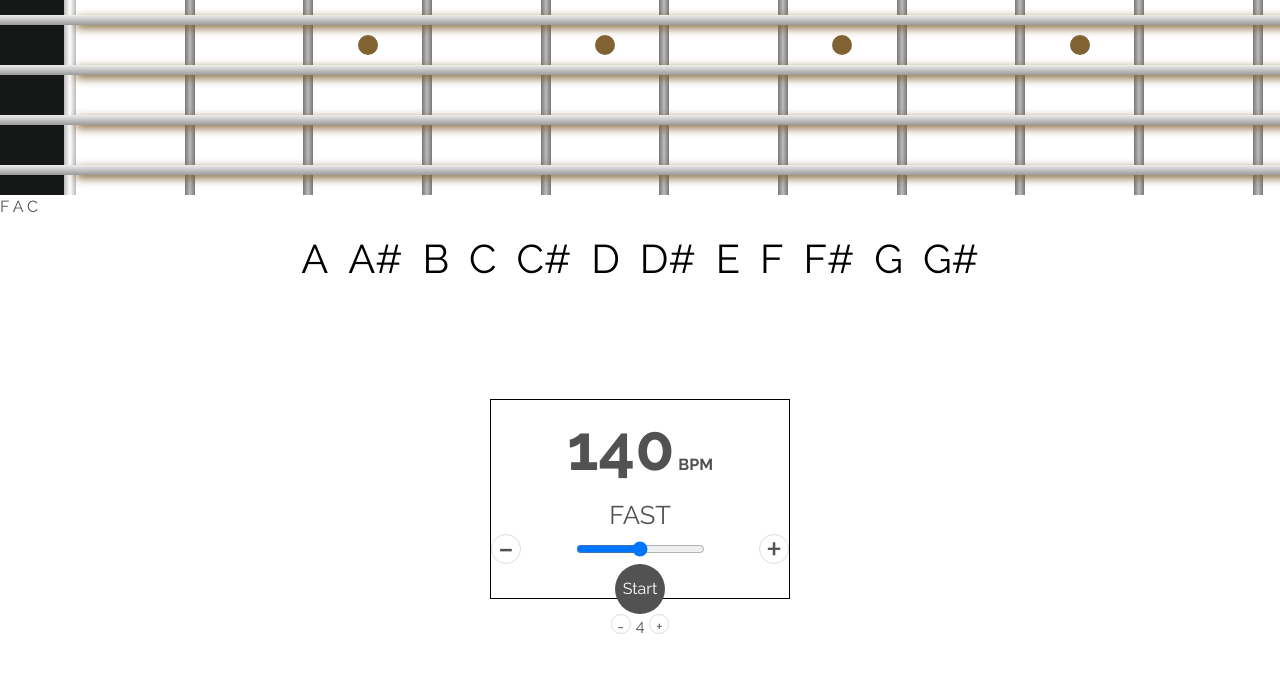
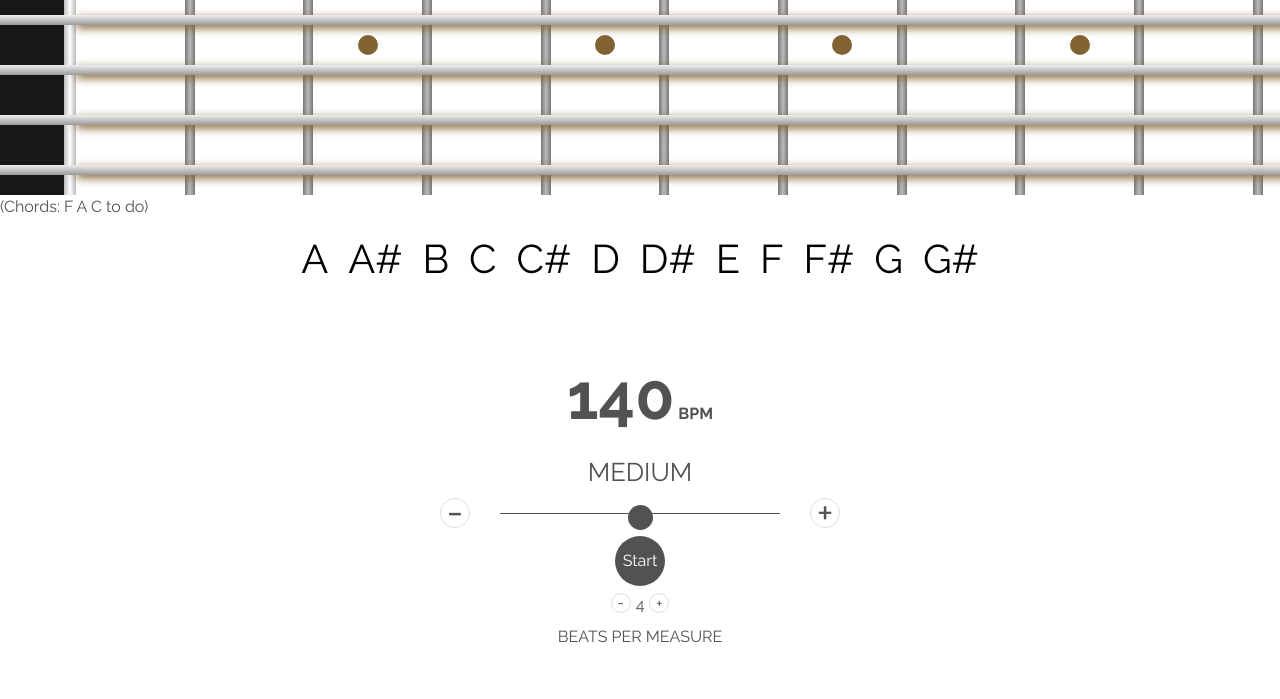
Before and after one commit to The-Metre/Chords, a Django app: page /intervals/fretboard in a window 1280 px wide; the page is wider, and only the part inside the window is pictured. Shown: the part 310-1009 px from the top of that part. Run offline with Django 3.2, Linux system fonts and the light colour scheme; some libraries are stand-ins or nearby versions.

Commit message:
added new event listeners in metronome js

```diff
--- a/pocket_chords/static/base.css
+++ b/pocket_chords/static/base.css
@@ -152,6 +152,7 @@ label {
 body {
     font-family: 'Raleway', sans-serif;
     color: #525252;
+    user-select: none;
 }
 
 .metronome-container {
@@ -162,11 +163,10 @@ body {
 }
 
 .metronome {
-    border: 1px solid #000;
     display: flex;
     flex-direction: column;
-    width: 300px;
-    height: 200px;
+    width: 400px;
+    height: 300px;
     justify-content: space-between;
 }
 
@@ -215,6 +215,60 @@ body {
     line-height: 28px;
 }
 
+input[type=range] {
+    -webkit-appearance: none;
+    background: transparent;
+    width: 70%;
+}
+
+input[type=range]::-webkit-slider-thumb {
+    -webkit-appearance: none;
+}
+
+input[type=range]:focus {
+    outline: none;
+}
+
+input[type=range]::-webkit-slider-thumb {
+    -webkit-appearance: none;
+    width: 25px;
+    height: 25px;
+    border-radius: 50%;
+    background: #525252;
+    margin-top: -8px;
+}
+
+
+input[type=range]::-moz-range-thumb {
+    -webkit-appearance: none;
+    width: 25px;
+    height: 25px;
+    border-radius: 50%;
+    background: #525252;
+    border: none;
+}
+
+input[type=range]::-webkit-slider-runnable-track {
+    width: 100%;
+    height: 1px;
+    background: #525252;
+}
+
+input[type=range]::-moz-range-track {
+    width: 100%;
+    height: 1px;
+    background: #525252;
+}
+
+.beats-per-measure-text {
+    text-align: center;
+    font-size: 1em;
+    text-transform: uppercase;
+}
+
+
+
+
 .metronome-start-stop-button {
     width: 50px;
     height: 50px;
@@ -246,3 +300,16 @@ body {
     margin: 0 5px;
     cursor: pointer;
 }
+
+.measures .stepper:hover {
+    background: #666666;
+    color: #ffffff;
+}
+
+.measures .add-beats {
+    line-height: 20px;
+}
+
+.measures .subtract-beats {
+    line-height: 17px;
+}
--- a/pocket_chords/static/metronome.js
+++ b/pocket_chords/static/metronome.js
@@ -0,0 +1,55 @@
+const tempo_display = document.querySelector('.tempo');
+const tempo_text = document.querySelector('.tempo-text');
+const decrease_tempo_button = document.querySelector('.decrease-tempo');
+const increase_tempo_button = document.querySelector('.increase-tempo');
+const tempo_slider = document.querySelector('.tempo-slider');
+const metronome_stop_button = document.querySelector('.metronome-start-stop-button');
+const subtract_beats = document.querySelector('.subtract-beats');
+const add_beats = document.querySelector('.add-beats');
+const measure_count = document.querySelector('.measure-count');
+
+let bpm = 140;
+let beats_per_measure = 4;
+let tempo_text_string = 'Medium';
+
+decrease_tempo_button.addEventListener('click', () => {
+    bpm--;
+    validate_tempo();
+    update_metronome();
+});
+
+increase_tempo_button.addEventListener('click', () => {
+    bpm++;
+    validate_tempo();
+    update_metronome();
+});
+
+tempo_slider.addEventListener('input', () => {
+    bpm = tempo_slider.value;
+    validate_tempo();
+    update_metronome();
+});
+
+subtract_beats.addEventListener('click', () => {
+    if (beats_per_measure <= 2) { return }
+    beats_per_measure--;
+    measure_count.textContent = beats_per_measure;
+});
+
+add_beats.addEventListener('click', () => {
+    if (beats_per_measure >= 12) { return }
+    beats_per_measure++;
+    measure_count.textContent = beats_per_measure;
+});
+
+function update_metronome() {
+    tempo_display.textContent = bpm;
+    tempo_slider.value = bpm;
+    tempo_text.textContent = tempo_text_string
+
+}
+
+function validate_tempo() {
+    if (bpm <= 20) { return };
+    if (bpm >= 280) { return };
+}
--- a/pocket_chords/templates/fretboard.html
+++ b/pocket_chords/templates/fretboard.html
@@ -24,7 +24,7 @@
 <div class="fretboard">
 </div>
 
-<div class="chord">F A C</div>
+<div class="chord">(Chords: F A C to do)</div>
 
 <div class="note-name-section">
 </div>
@@ -35,7 +35,7 @@
             <span class="tempo">140</span>
             <span class="bpm">BPM</span>
         </div>
-        <div class="tempo-text">Fast</div>
+        <div class="tempo-text">Medium</div>
         <div class="tempo-settings">
             <div class="adjust-tempo-button decrease-tempo">-</div>
             <input type="range" min="20" max="280" step="1" class="tempo-slider">
@@ -48,6 +48,7 @@
             <div class="measure-count">4</div>
             <div class="add-beats stepper">+</div>
         </div>
+        <div class="beats-per-measure-text">Beats per measure</div>
     </div>
 </div>
 {% endblock %}
```
